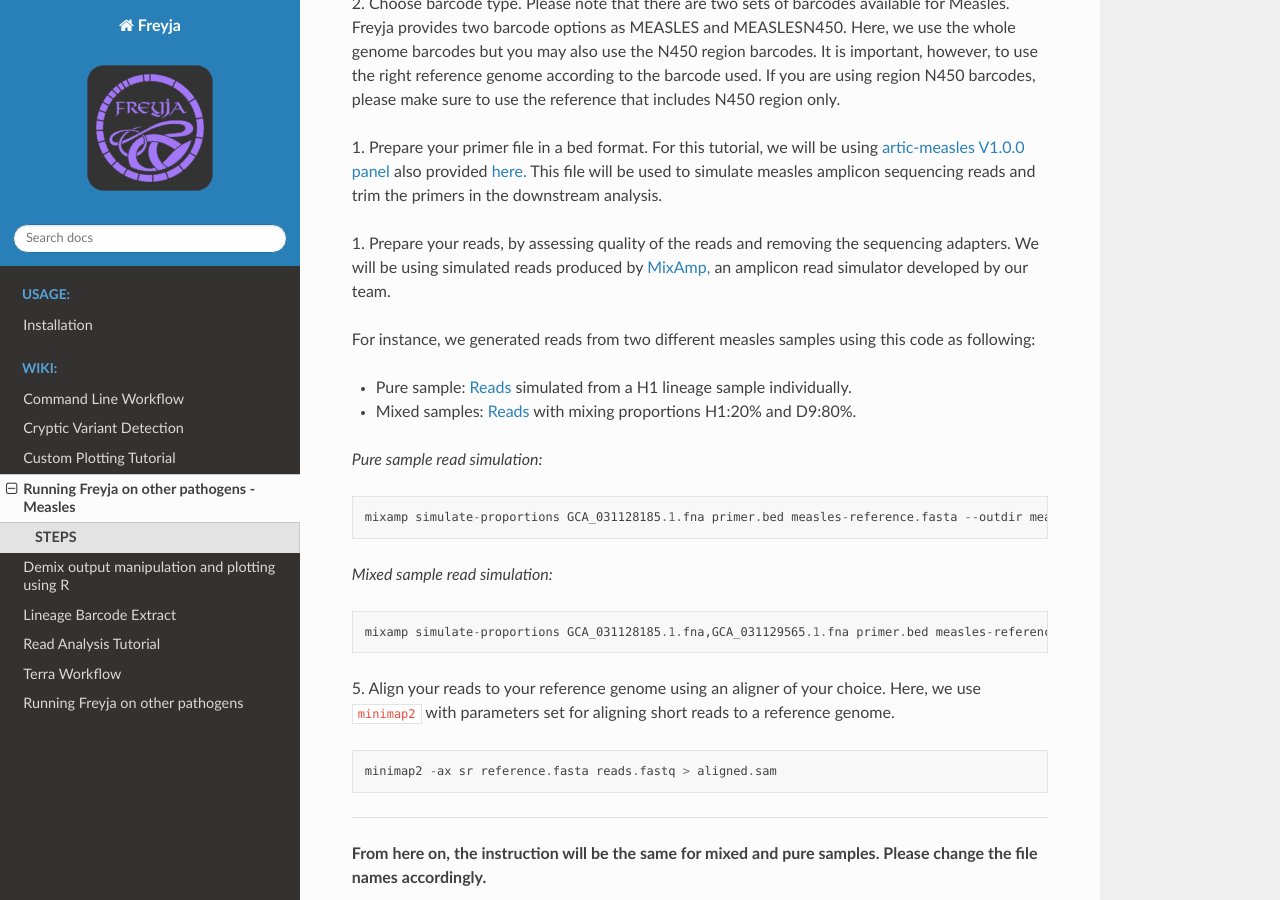
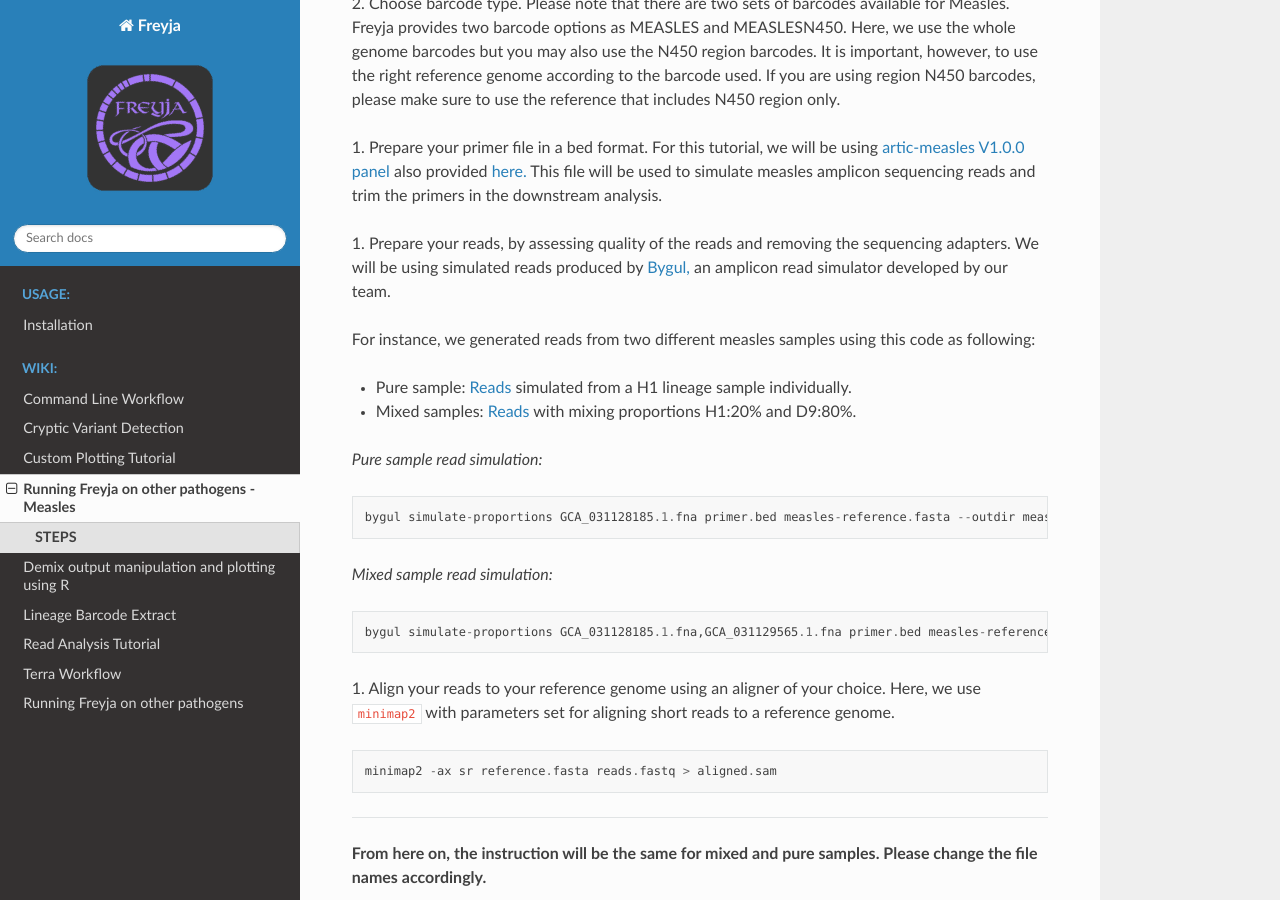
Before and after one commit to andersen-lab/Freyja, a Sphinx documentation site: the page built from docs/src/wiki/freyja-measles.rst, in a window 1280 px wide and 900 px high, scrolled down 392 px. Built offline with Sphinx 7.4.7 and the Read the Docs theme 3.1.0, drawn with Linux system fonts in a browser that asks for light colours.

Commit message:
changing mixamp name in the documentation to bygul

```diff
--- a/docs/src/wiki/freyja-measles.rst
+++ b/docs/src/wiki/freyja-measles.rst
@@ -27,7 +27,7 @@ also provided `here. <https://github.com/andersen-lab/Freyja/blob/main/docs/data
 This file will be used to simulate measles amplicon sequencing reads and trim the primers in the downstream analysis.
 
 1. Prepare your reads, by assessing quality of the reads and removing the sequencing adapters.
-We will be using simulated reads produced by `MixAmp, <https://github.com/andersen-lab/MixAmp>`_ an amplicon read simulator developed by our team.
+We will be using simulated reads produced by `Bygul, <https://github.com/andersen-lab/Bygul>`_ an amplicon read simulator developed by our team.
 
 For instance, we generated reads from two different measles samples using this code as following:
 
@@ -41,16 +41,16 @@ For instance, we generated reads from two different measles samples using this c
 
 .. code::
 
-    mixamp simulate-proportions GCA_031128185.1.fna primer.bed measles-reference.fasta --outdir measles-H1-100/
+    bygul simulate-proportions GCA_031128185.1.fna primer.bed measles-reference.fasta --outdir measles-H1-100/
 
 *Mixed sample read simulation:*
 
 .. code::
 
-    mixamp simulate-proportions GCA_031128185.1.fna,GCA_031129565.1.fna primer.bed measles-reference.fasta --outdir measles-H1-20-D9-80/ --proportions 0.2,0.8
+    bygul simulate-proportions GCA_031128185.1.fna,GCA_031129565.1.fna primer.bed measles-reference.fasta --outdir measles-H1-20-D9-80/ --proportions 0.2,0.8
 
 
-5. Align your reads to your reference genome using an aligner of your choice.
+1. Align your reads to your reference genome using an aligner of your choice.
 Here, we use ``minimap2`` with parameters set for aligning short reads to a reference genome.
 
 .. code::
```
